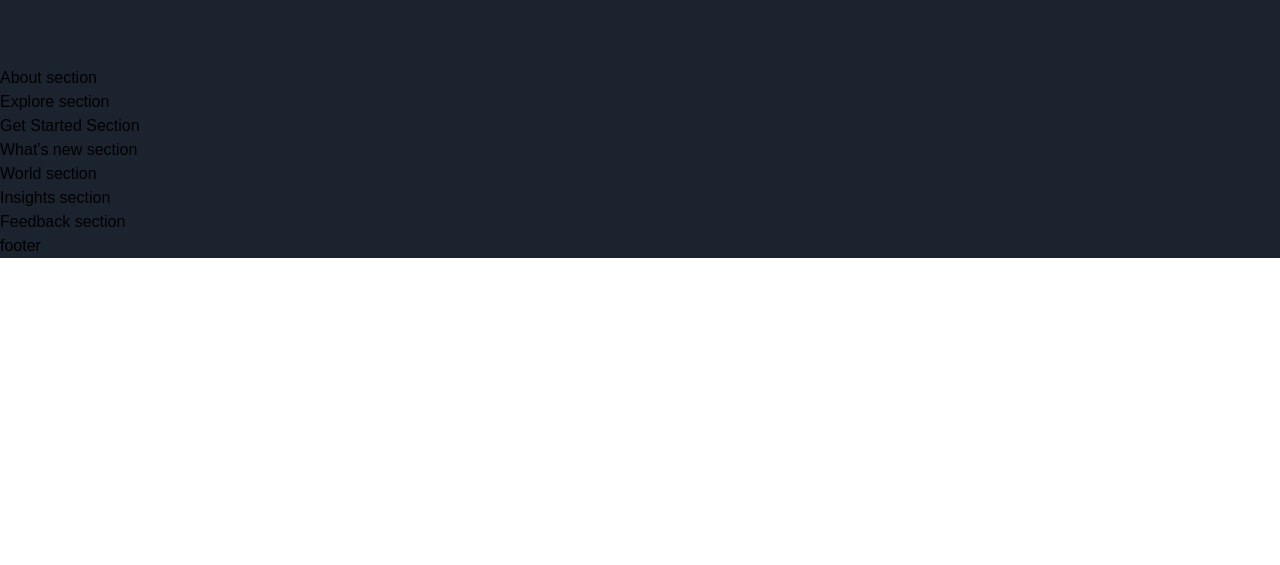
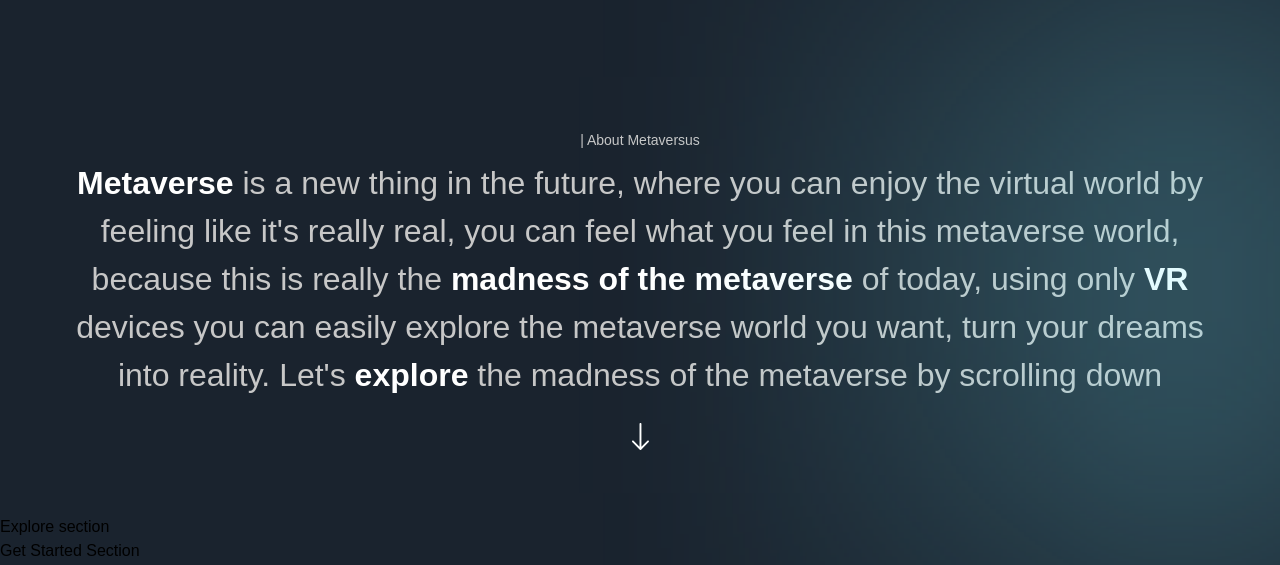
Before and after one commit to ArslanJajja1/Metaverse-Concept-Landing-Page, a Next.js app: page / in a window 1280 px wide. Shown: the part 1038-1603 px from the top of the page. Before the commit the page ends 1296 px from the top, so only its background shows below. Built offline with nearby package versions, Linux system fonts and the light colour scheme; a web font is replaced by a local one.

Commit message:
about section design

```diff
--- a/components/CustomTexts.jsx
+++ b/components/CustomTexts.jsx
@@ -1,9 +1,18 @@
 'use client';
-
-export const TypingText = () => (
-  <p>Typing Text</p>
+import {motion} from 'framer-motion'
+import { textContainer, textVariant2 } from '../utils/motion';
+export const TypingText = ({title,textStyles}) => (
+  <motion.p
+  variants={textContainer}
+  className={`font-normal text-[14px] text-secondary-white ${textStyles}`}
+  >{Array.from(title).map((letter,index)=>(
+    <motion.span
+    variants={textVariant2}
+    key={index}
+    >{letter === '' ? '\u00A0':letter}</motion.span>
+  ))}</motion.p>
 );
 
-export const TitleText = () => (
+export const TitleText = ({title,textStyles}) => (
   <h2>Title Text</h2>
 );
--- a/sections/About.jsx
+++ b/sections/About.jsx
@@ -1,8 +1,45 @@
-'use client';
-
+"use client";
+import { motion } from "framer-motion";
+import { TypingText } from "../components";
+import styles from "../styles";
+import { fadeIn, staggerContainer } from "../utils/motion";
 const About = () => (
-  <section>
-    About section
+  <section className={`${styles.paddings} relative z-10`}>
+    <div className="gradient-02 z-0" />
+    <motion.div
+      variants={staggerContainer}
+      initial="hidden"
+      whileInView="show"
+      viewport={{ once: false, amount: 0.25 }}
+      className={`${styles.innerWidth} mx-auto ${styles.flexCenter} flex-col`}
+    >
+      <TypingText title="| About Metaversus" textStyles="text-center" />
+      <motion.p
+        variants={fadeIn("up", "tween", 0.2, 1)}
+        className="mt-[8px] font-normal sm:text-[32px] text-[20px] text-center text-secondary-white"
+      >
+        <span className="font-extrabold text-white">Metaverse </span>
+        is a new thing in the future, where you can enjoy the virtual world by
+        feeling like it's really real, you can feel what you feel in this
+        metaverse world, because this is really the
+        <span className="font-extrabold text-white">
+          {" "}
+          madness of the metaverse
+        </span>{" "}
+        of today, using only
+        <span className="font-extrabold text-white"> VR </span>
+        devices you can easily explore the metaverse world you want, turn your
+        dreams into reality. Let's
+        <span className="font-extrabold text-white"> explore </span>
+        the madness of the metaverse by scrolling down
+      </motion.p>
+      <motion.img
+        variants={fadeIn("up", "tween", 0.3, 1)}
+        src="/arrow-down.svg"
+        alt="arrow down"
+        className="w-[18px] h-[28px] object-contain mt-6"
+      />
+    </motion.div>
   </section>
 );
 
```
